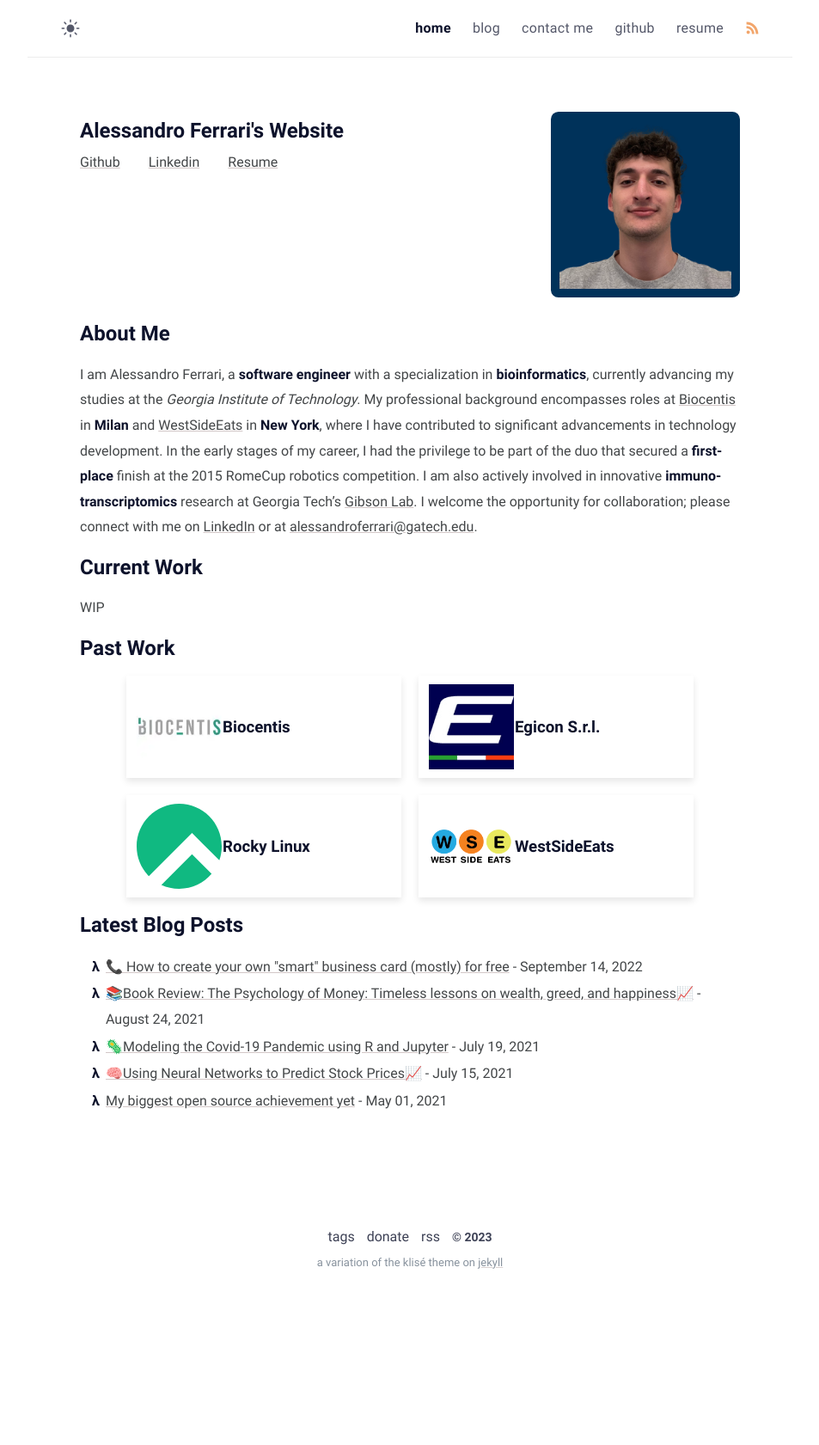
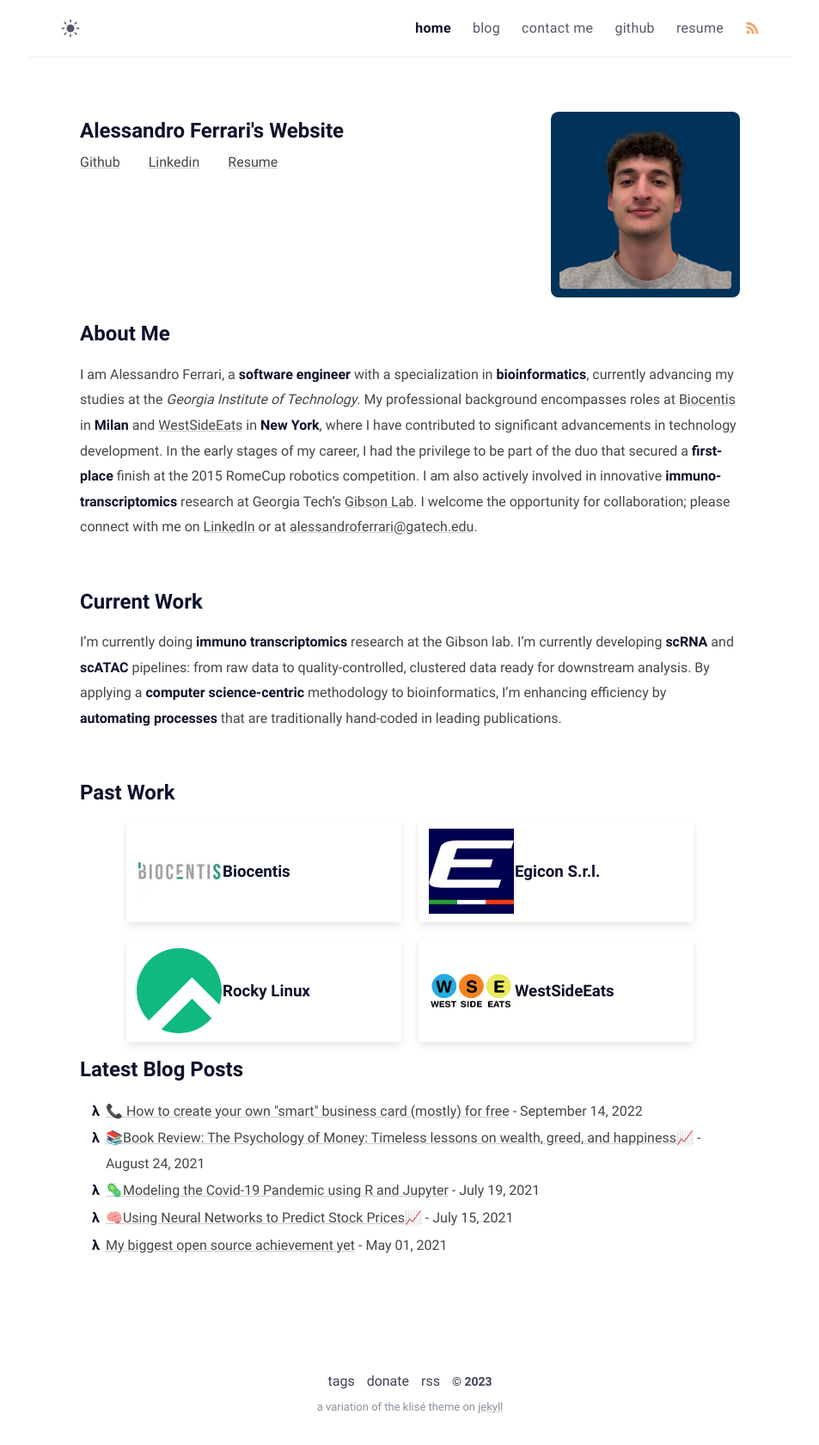
Before and after one commit to Ferryistaken/website, a Jekyll site: the page built from index.md, in a window 1280 px wide. Shown: the whole page at 86% size, without its empty margins (163-1116 px from the left). Built offline with Jekyll 4.4.1, drawn with Linux system fonts in a browser that asks for light colours; before the commit the page ends 1513 px from its top, so only the background shows below that.

Commit message:
all content is here

```diff
--- a/_layouts/portfolio.html
+++ b/_layouts/portfolio.html
@@ -30,20 +30,13 @@ layout: compress
     </div>
 
     <div style="display: inline-block; background-color: #00325a; border-radius: 4%; padding: 10px;">
-      <img src="{{ page.image }}" alt="{{ page.title }}" style="display: block; width: 200px; height: auto; max-width: 100%;" />
+      <img src="{{ page.image }}" alt="{{ page.title }}" style="display: block; width: 200px; height: auto; max-width: 100%; border-radius: 2%;" />
     </div>
   </section>
 
       <section id="about-me">
-        <h2>About Me</h2>
         {{ content }}
       </section>
-
-      <section id="current-work">
-        <h2>Current Work</h2>
-        <p>{{ page.current_work }}</p>
-      </section>
-
 
 <section id="past-work"> <h2>Past Work</h2> <div class="work-cards" style="display: flex; flex-wrap: wrap; gap: 20px; justify-content: center;">
         {% for work in site.work_experience %}
--- a/index.md
+++ b/index.md
@@ -6,7 +6,16 @@ link1: https://github.com/Ferryistaken
 link2: https://linkedin.com/in/alessandroferrari04
 link3: /assets/af-resume.pdf
 current_work: >
-    WIP
 ---
 
+# About Me
+
 I am Alessandro Ferrari, a **software engineer** with a specialization in **bioinformatics**, currently advancing my studies at the *Georgia Institute of Technology*. My professional background encompasses roles at [Biocentis](/work_experience/biocentis/) in **Milan** and [WestSideEats](/work_experience/westsideeats/) in **New York**, where I have contributed to significant advancements in technology development. In the early stages of my career, I had the privilege to be part of the duo that secured a **first-place** finish at the 2015 RomeCup robotics competition. I am also actively involved in innovative **immuno-transcriptomics** research at Georgia Tech's [Gibson Lab](https://ggibsongt.wixsite.com/gibsongatech). I welcome the opportunity for collaboration; please connect with me on [LinkedIn]({{ page.link2 }}) or at [alessandroferrari@gatech.edu](mailto:alessandroferrari@gatech.edu).
+
+<br>
+
+# Current Work
+
+I'm currently doing **immuno transcriptomics** research at the Gibson lab. I'm currently developing **scRNA** and **scATAC** pipelines: from raw data to quality-controlled, clustered data ready for downstream analysis. By applying a **computer science-centric** methodology to bioinformatics, I'm enhancing efficiency by **automating processes** that are traditionally hand-coded in leading publications.
+
+<br>
```
